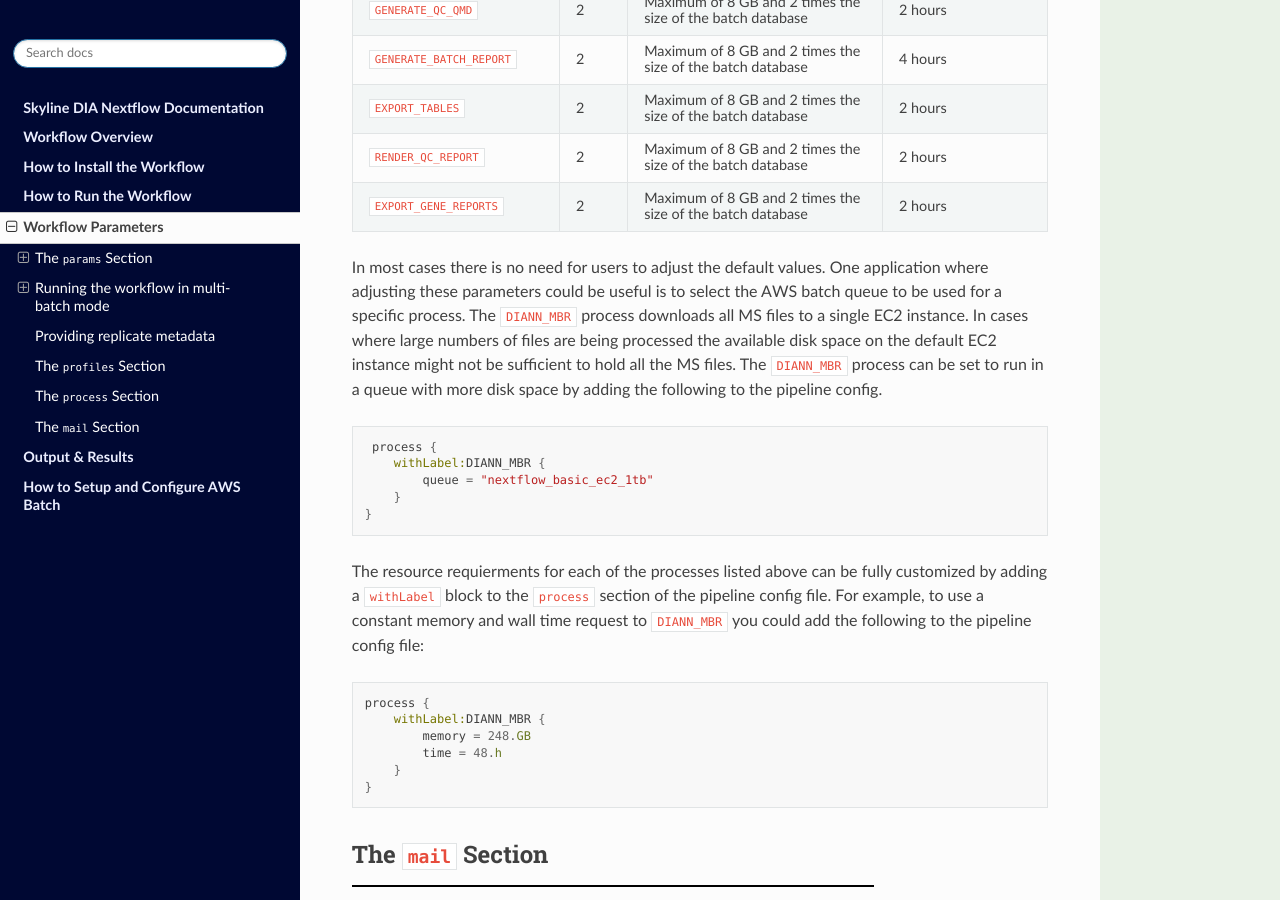
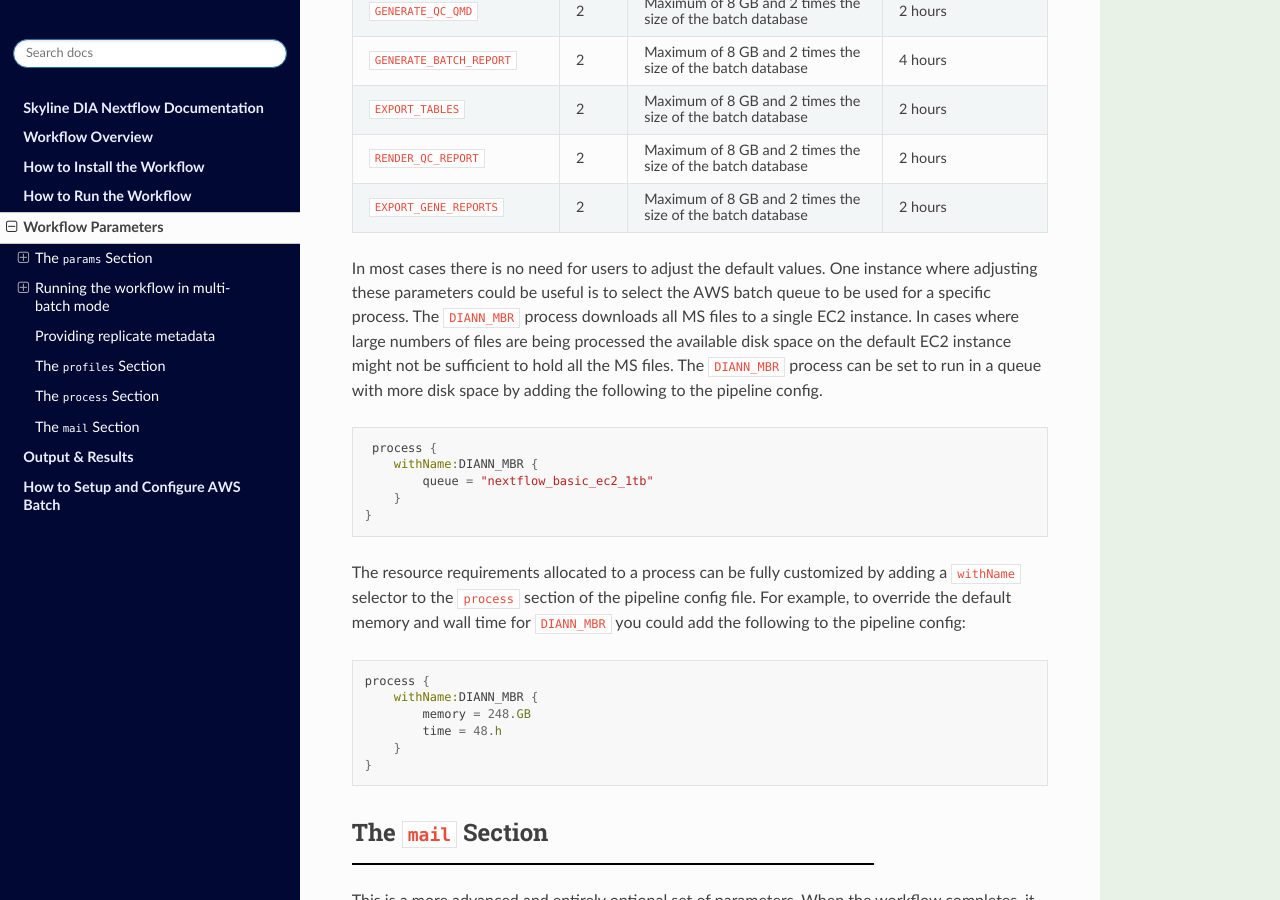
Before and after one commit to mriffle/nf-skyline-dia-ms, a Sphinx documentation site: the page built from docs/source/workflow_parameters.rst, in a window 1280 px wide and 900 px high, scrolled down 10328 px. Built offline with Sphinx 7.4.7 and the Read the Docs theme 3.1.0, drawn with Linux system fonts in a browser that asks for light colours; some of the changed text lies outside the part shown.

Commit message:
Remove process specific labels.
and update examples in docs to use withName instead of withLabel

```diff
--- a/docs/source/workflow_parameters.rst
+++ b/docs/source/workflow_parameters.rst
@@ -426,8 +426,8 @@
 The ``process`` Section
 ^^^^^^^^^^^^^^^^^^^^^^^
 
-In Nextflow process labels can be used to adjust the compute resources that are allocated to a given process.
-By default these processes will dynamically adjust the requested memory and run time to fit the number and size of the files being processed.
+In Nextflow the default compute resources allocated to a process can be adjusted in the ``process`` section using the ``withName`` selector.
+The following processes will dynamically adjust the requested memory and run time to fit the number and size of the files being processed.
 Nextflow will try to allocate resources using the formulas below up to the maximum values specified by ``params.max_memory``, ``params.max_time`` and ``params.max_cpus``.
 
 .. list-table:: Default resources for processes with custom labels
@@ -508,7 +508,7 @@
      - 2 hours
 
 In most cases there is no need for users to adjust the default values.
-One application where adjusting these parameters could be useful is to select the AWS batch queue to be used for a specific process.
+One instance where adjusting these parameters could be useful is to select the AWS batch queue to be used for a specific process.
 The ``DIANN_MBR`` process downloads all MS files to a single EC2 instance.
 In cases where large numbers of files are being processed the available disk space on the default EC2 instance might not be sufficient to hold all the MS files.
 The ``DIANN_MBR`` process can be set to run in a queue with more disk space by adding the following to the pipeline config.
@@ -516,18 +516,18 @@
 .. code-block:: groovy
 
     process {
-       withLabel:DIANN_MBR {
+       withName:DIANN_MBR {
            queue = "nextflow_basic_ec2_1tb"
        }
    }
 
-The resource requierments for each of the processes listed above can be fully customized by adding a ``withLabel`` block to the ``process`` section of the pipeline config file.
-For example, to use a constant memory and wall time request to ``DIANN_MBR`` you could add the following to the pipeline config file:
+The resource requirements allocated to a process can be fully customized by adding a ``withName`` selector to the ``process`` section of the pipeline config file.
+For example, to override the default memory and wall time for ``DIANN_MBR`` you could add the following to the pipeline config:
 
 .. code-block:: groovy
 
     process {
-        withLabel:DIANN_MBR {
+        withName:DIANN_MBR {
             memory = 248.GB
             time = 48.h
         }
```
Also changed, not shown: 4 other files.
